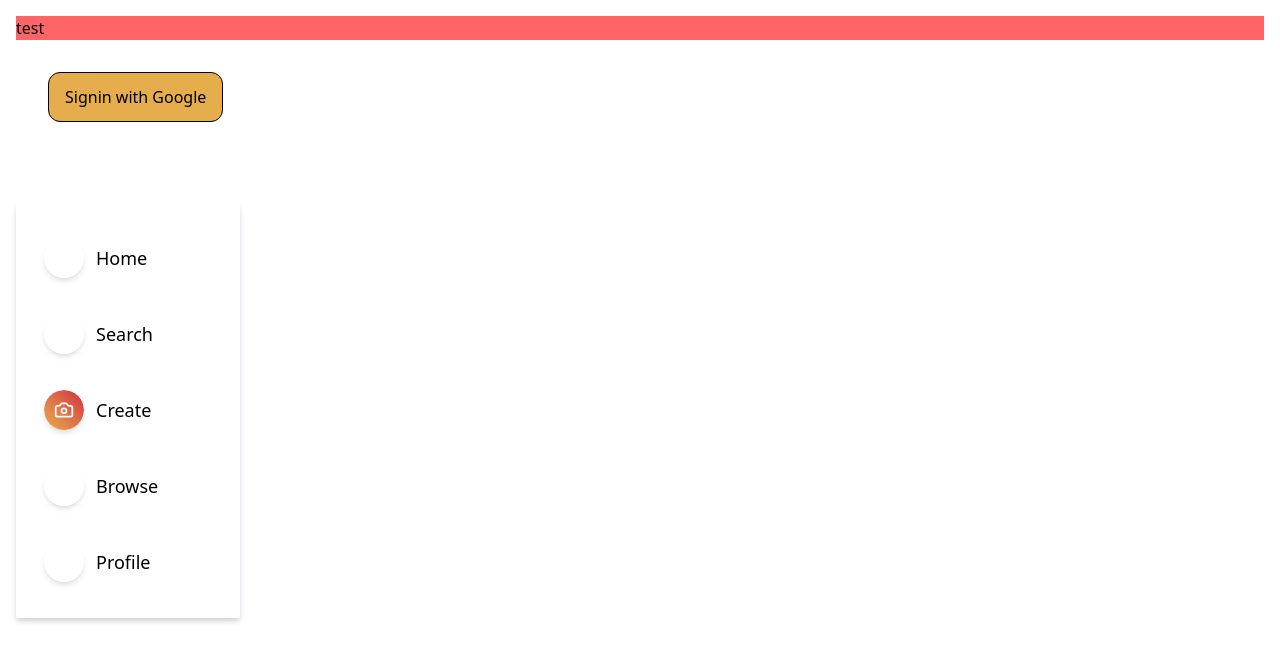
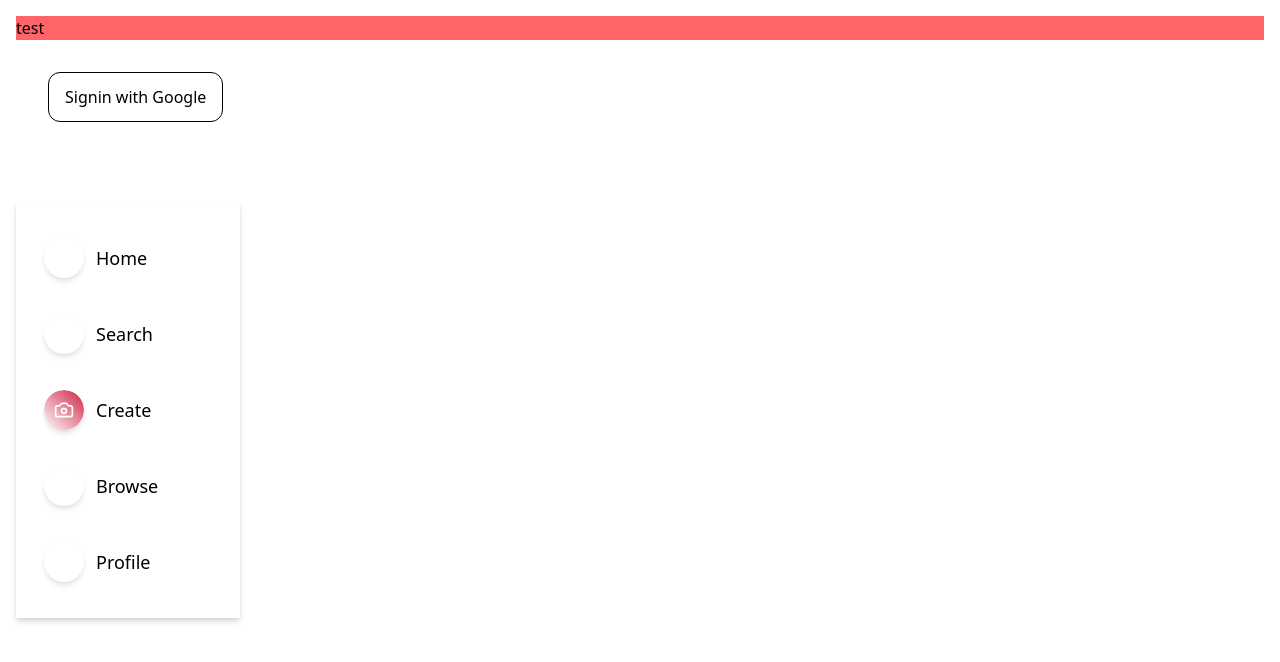
Before and after one commit to AndiBruehl/vibe, a Next.js app: page / in a window 1280 px wide. Shown: the top 662 px of the page. Built offline with nearby package versions, Linux system fonts and the light colour scheme; no server answers; what @radix-ui/themes would draw is missing.

Commit message:
added new colors

```diff
--- a/src/app/globals.css
+++ b/src/app/globals.css
@@ -2,7 +2,7 @@
 
 :root {
   --ig-red: rgb(207, 33, 66);
-  --ig-orange: rgb(230, 173, 77);
+  --ig-green: rgb(230, 173, 77);
   --ig-green: rgb(34, 197, 94);
   --ig-blue: rgb(29, 78, 216);
 }
```
